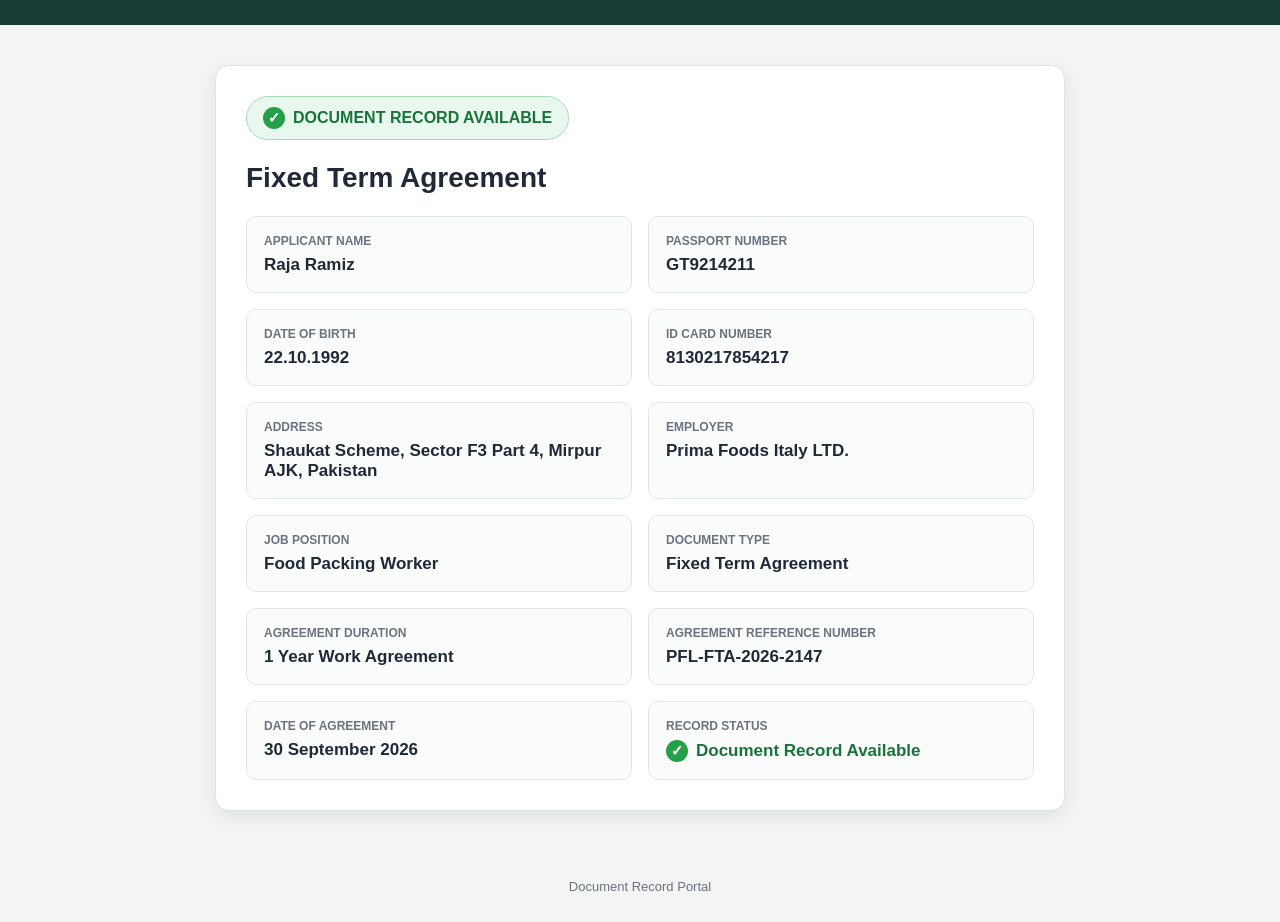
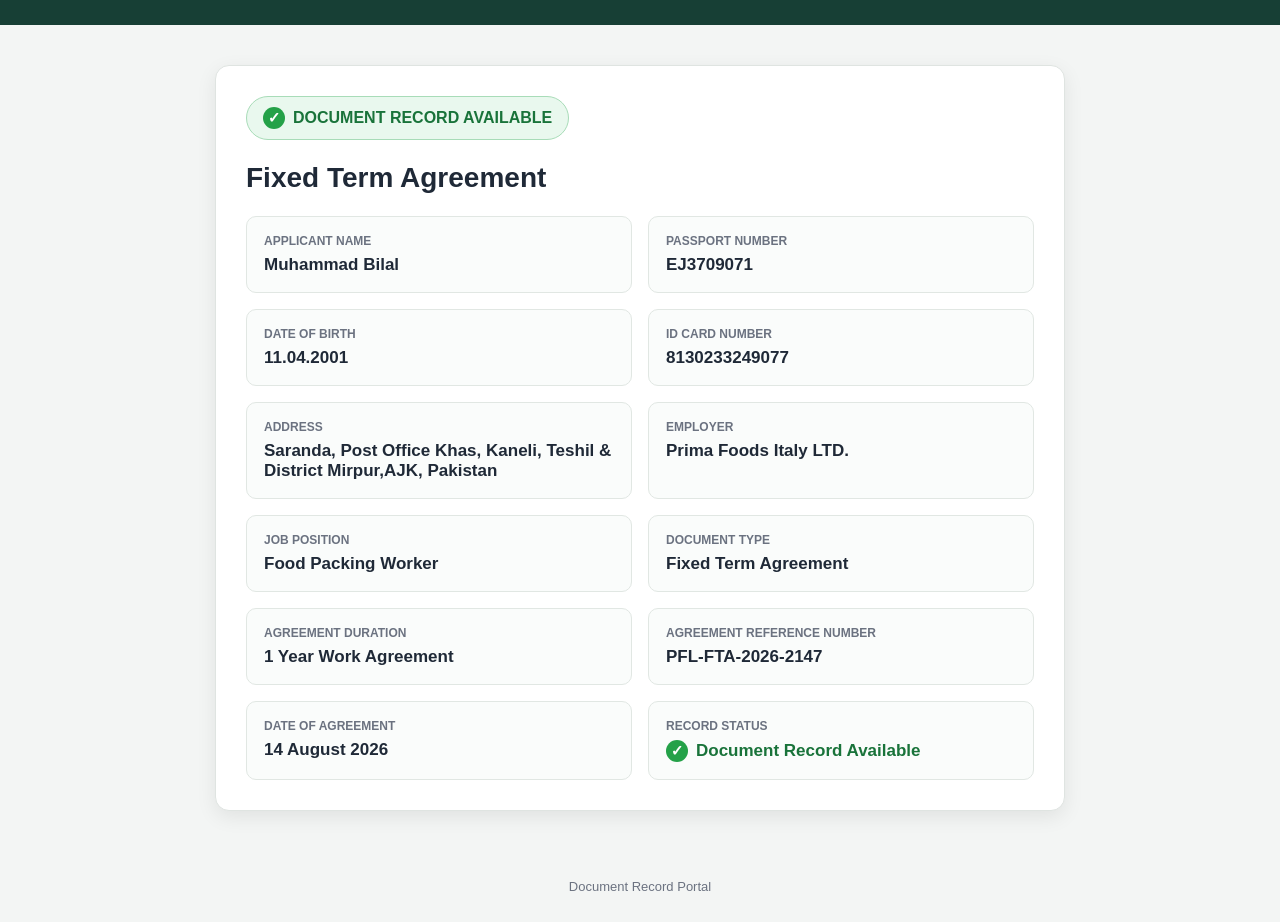
Before and after one commit to primafoodsitaly/document-verification-, a plain HTML site: page index.html in a window 1280 px wide. Shown: the part 89-1011 px from the top of the page. Drawn offline with Linux system fonts and the light colour scheme.

Commit message:
Update applicant details in index.html

```diff
--- a/index.html
+++ b/index.html
@@ -149,27 +149,27 @@ footer{
 
 <div class="item">
     <div class="label">Applicant Name</div>
-    <div class="value">Raja Ramiz</div>
+    <div class="value">Muhammad Bilal</div>
 </div>
 
 <div class="item">
     <div class="label">Passport Number</div>
-    <div class="value">GT9214211</div>
+    <div class="value">EJ3709071</div>
 </div>
 
 <div class="item">
     <div class="label">Date of Birth</div>
-    <div class="value">22.10.1992</div>
+    <div class="value">11.04.2001</div>
 </div>
 
 <div class="item">
     <div class="label">ID Card Number</div>
-    <div class="value">8130217854217</div>
+    <div class="value">8130233249077</div>
 </div>
 
 <div class="item">
     <div class="label">Address</div>
-    <div class="value">Shaukat Scheme, Sector F3 Part 4, Mirpur AJK, Pakistan</div>
+    <div class="value">Saranda, Post Office Khas, Kaneli, Teshil & District Mirpur,AJK, Pakistan</div>
 </div>
 
 <div class="item">
@@ -199,7 +199,7 @@ footer{
 
 <div class="item">
     <div class="label">Date of Agreement</div>
-    <div class="value">30 September 2026</div>
+    <div class="value">14 August 2026</div>
 </div>
 
 <div class="item">
```
